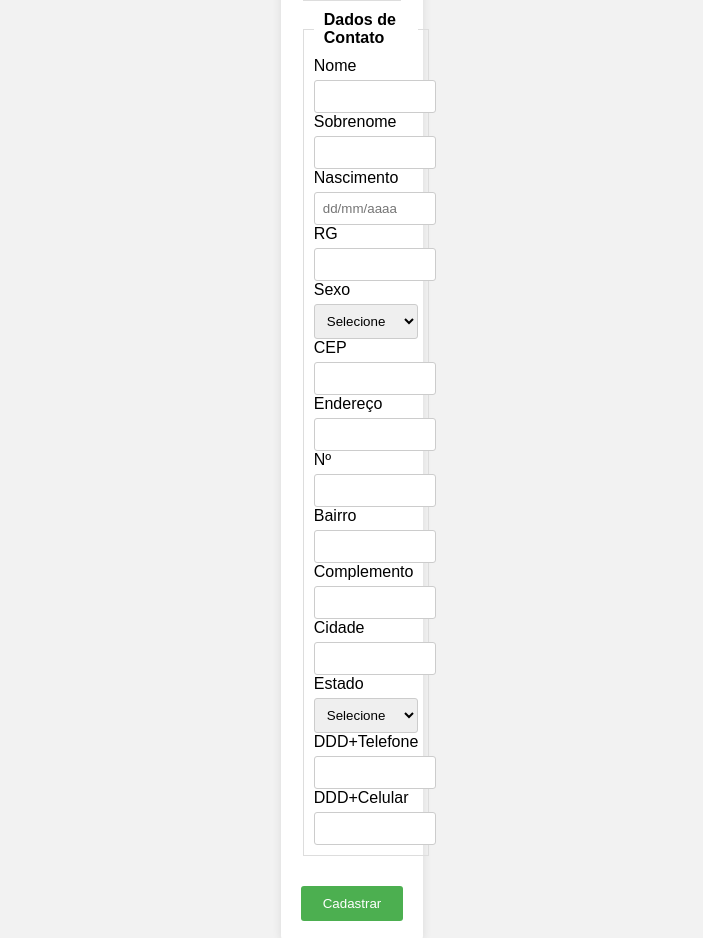
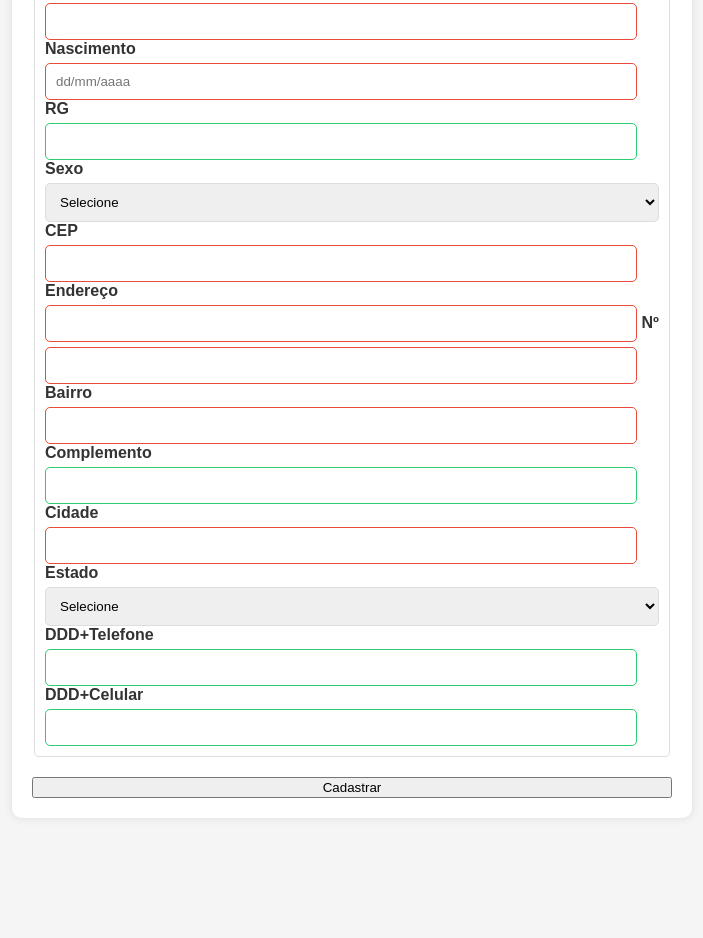
Before and after one commit to anamartoso/forms, a plain HTML site: page index.html in a window 1280 px wide. Shown: the part 617-1555 px from the top of the page, without its empty margins (288-991 px from the left). After the commit the page ends 1485 px from the top, so only its background shows below. Drawn offline with Linux system fonts and the light colour scheme.

Commit message:
Update style.css

```diff
--- a/style.css
+++ b/style.css
@@ -1,26 +1,22 @@
 body {
     font-family: Arial, sans-serif;
-    background-color: #f2f2f2;
     margin: 0;
-    padding: 10%;
-    display: flex;
-    justify-content: center;
-    align-items: center;
-    height: 10%;
+    padding: 0;
+    background-color: #f5f5f5;
 }
 
 .container {
-    background-color: white;
+    width: 50%;
+    margin: 50px auto;
     padding: 20px;
-    border-radius: 5px;
+    background-color: #fff;
+    border-radius: 10px;
     box-shadow: 0 0 10px rgba(0, 0, 0, 0.1);
-    max-width: 500px;
-    width: 10%;
 }
 
 h1 {
-    text-align: ;
-    margin-bottom: 20px;
+    text-align: center;
+    color: #333;
 }
 
 form {
@@ -30,37 +26,39 @@ form {
 
 fieldset {
     border: 1px solid #ddd;
-    margin-bottom: 10px;
+    margin-bottom: 20px;
     padding: 10px;
+    border-radius: 5px;
 }
 
 legend {
-    padding: 0 10px;
     font-weight: bold;
+    color: #333;
 }
 
 label {
     margin-top: 10px;
+    font-weight: bold;
+    color: #333;
 }
 
 input, select {
-    padding: 8px;
+    padding: 10px;
     margin-top: 5px;
-    border: 1px solid #ccc;
-    border-radius: 3px;
+    border: 1px solid #ddd;
+    border-radius: 5px;
     width: 100%;
+    box-sizing: border-box;
 }
 
-button {
-    padding: 10px;
-    background-color: #4CAF50;
-    color: white;
-    border: none;
-    border-radius: 3px;
-    margin-top: 20px;
-    cursor: pointer;
+input[type="text"], input[type="email"], input[type="password"] {
+    width: calc(100% - 22px); /* Ajuste para o padding */
 }
 
-button:hover {
-    background-color: #45a049;
+input[type="text"]:invalid, input[type="email"]:invalid, input[type="password"]:invalid {
+    border-color: #e74c3c;
 }
+
+input[type="text"]:valid, input[type="email"]:valid, input[type="password"]:valid {
+    border-color: #2ecc71;
+}
```
